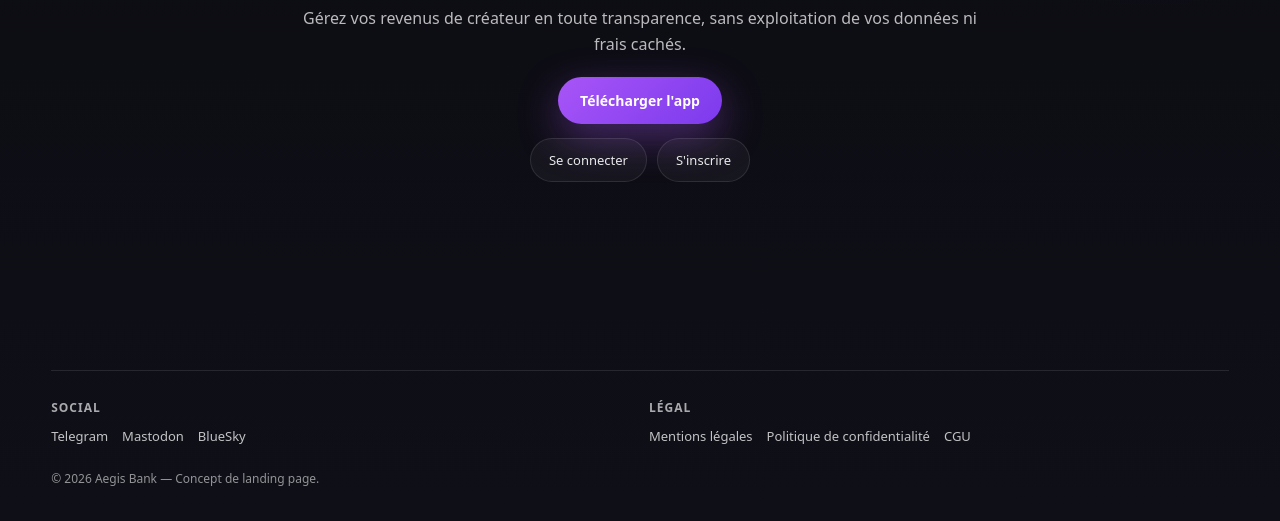
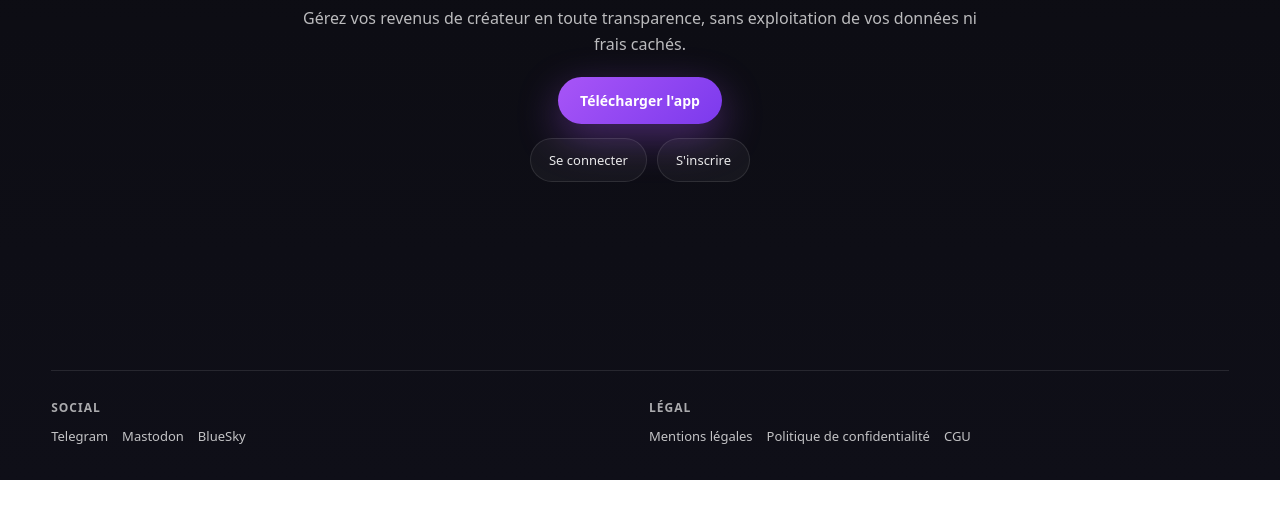
Before and after one commit to laaarossi/Aegisbank, a plain HTML site: page index.html in a window 1280 px wide. Shown: the part 430-951 px from the top of the page. After the commit the page ends 910 px from the top, so only its background shows below. Drawn offline with Linux system fonts and the light colour scheme.

Commit message:
Update index.html

```diff
--- a/index.html
+++ b/index.html
@@ -99,9 +99,7 @@
       </ul>
     </section>
 
-    <p class="footer__copyright">
-      © 2026 Aegis Bank — Concept de landing page.
-    </p>
+
 
   </footer>
 
```
